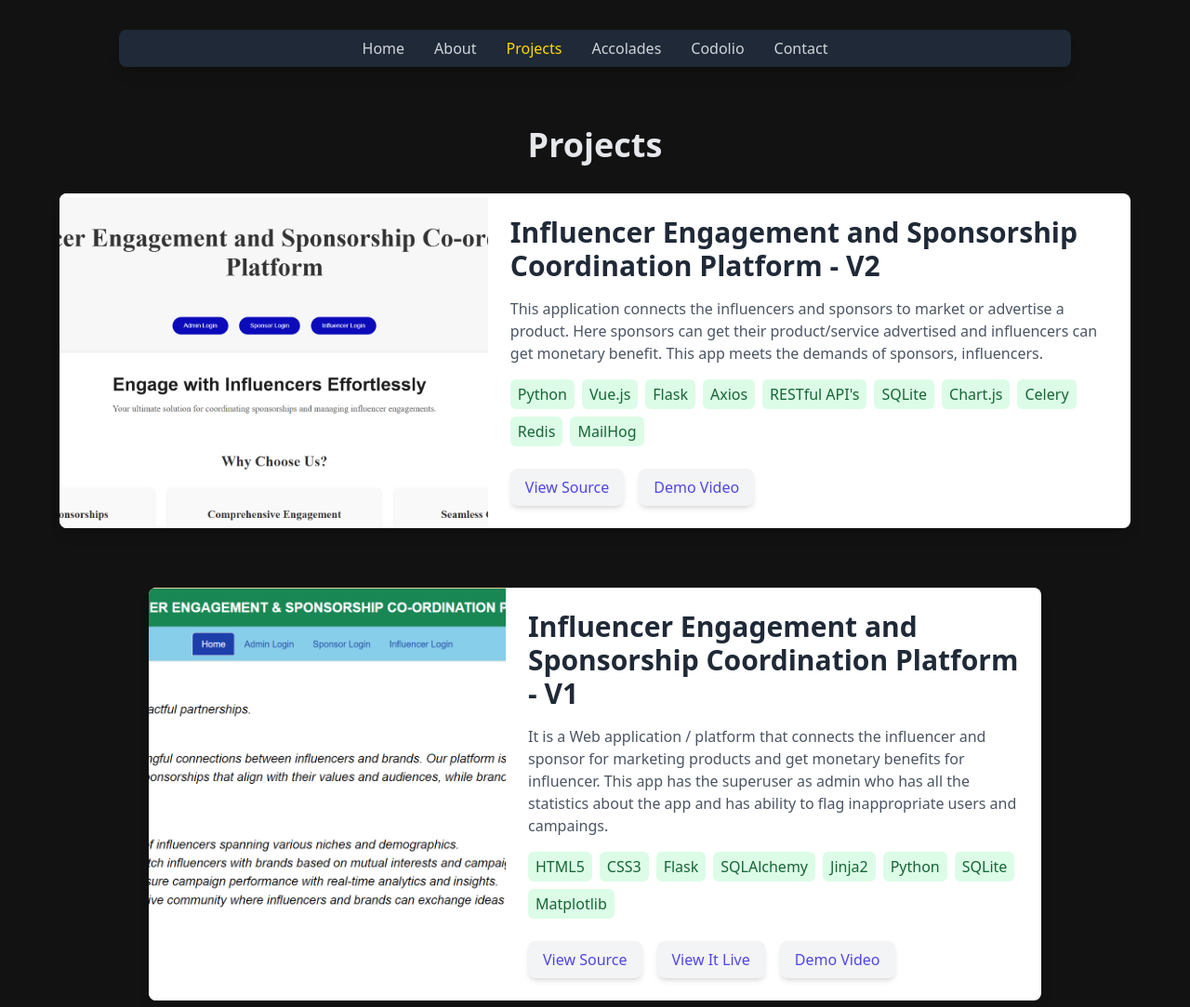
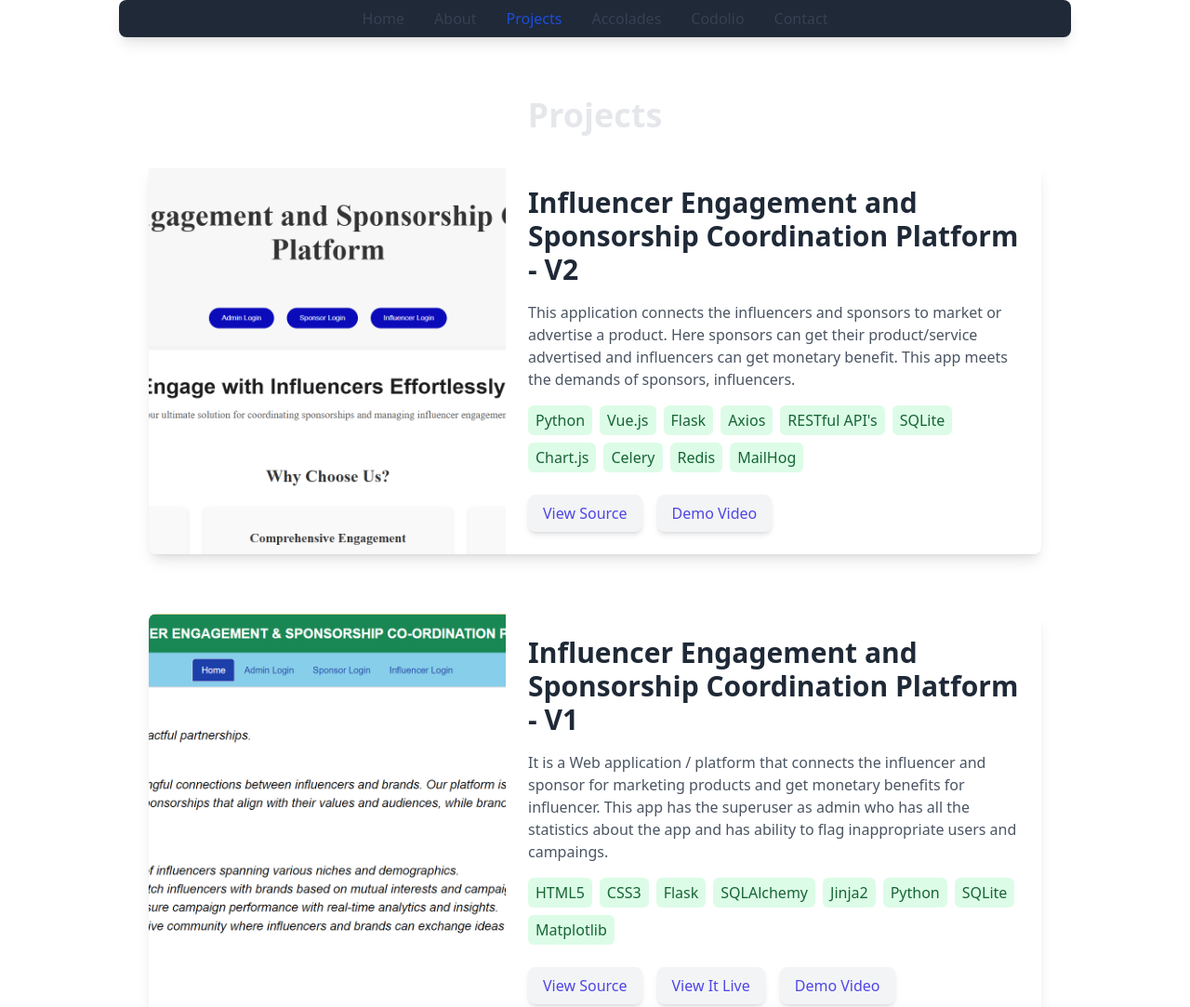
Before and after one commit to Mahadevan2005/Mahadevan-Portfolio, a plain HTML site: page projects.html in a window 1280 px wide. Shown: the top 1083 px of the page at 93% size. Drawn offline with nearby package versions, Linux system fonts and the light colour scheme.

Commit message:
Update projects.html

```diff
--- a/projects.html
+++ b/projects.html
@@ -7,17 +7,17 @@
     <title>Mahadevan's Portfolio</title>
     <script src="https://cdn.tailwindcss.com"></script>
   </head>
-    <body class="bg-[#121212] text-gray-100 p-6 sm:p-8">
+    <body class="bg-white">
     <div class="container mx-auto max-w-5xl">
         <!-- Navbar -->
         <header class="flex justify-center items-center mb-8 p-2 bg-gray-800 rounded-lg shadow-lg">
             <nav class="flex flex-wrap justify-center space-x-4 sm:space-x-8 text-md sm:text-md">
-                <a href="index.html" class="text-gray-300 hover:text-white">Home</a>
-                <a href="index.html#about" class="text-gray-300 hover:text-white">About</a>
-                <a href="projects.html" class="text-[#FFD700] hover:text-white">Projects</a>
-                <a href="achievements.html" class="text-gray-300 hover:text-white">Accolades</a>
-                <a href="codolio.html" class="text-gray-300 hover:text-white">Codolio</a>
-                <a href="index.html#contact" class="text-gray-300 hover:text-white">Contact</a>
+                <a href="index.html" class="text-gray-700 hover:text-gray-900">Home</a>
+                <a href="index.html#about" class="text-gray-700 hover:text-gray-900">About</a>
+                <a href="projects.html" class="text-blue-700 hover:text-gray-900">Projects</a>
+                <a href="achievements.html" class="text-gray-700 hover:text-gray-900">Accolades</a>
+                <a href="codolio.html" class="text-gray-700 hover:text-gray-900">Codolio</a>
+                <a href="index.html#contact" class="text-gray-700 hover:text-gray-900">Contact</a>
             </nav>
         </header>
 
@@ -28,7 +28,7 @@
     </div>
 
     <!-- IESCP_V2 -->
-    <div class="w-full mx-auto p-8">
+    <div class="max-w-5xl mx-auto p-8">
       <div class="flex flex-col md:flex-row bg-white shadow-lg rounded-lg overflow-hidden">
         <!-- Image Section -->
         <div class="w-full md:w-2/5 relative">
```
